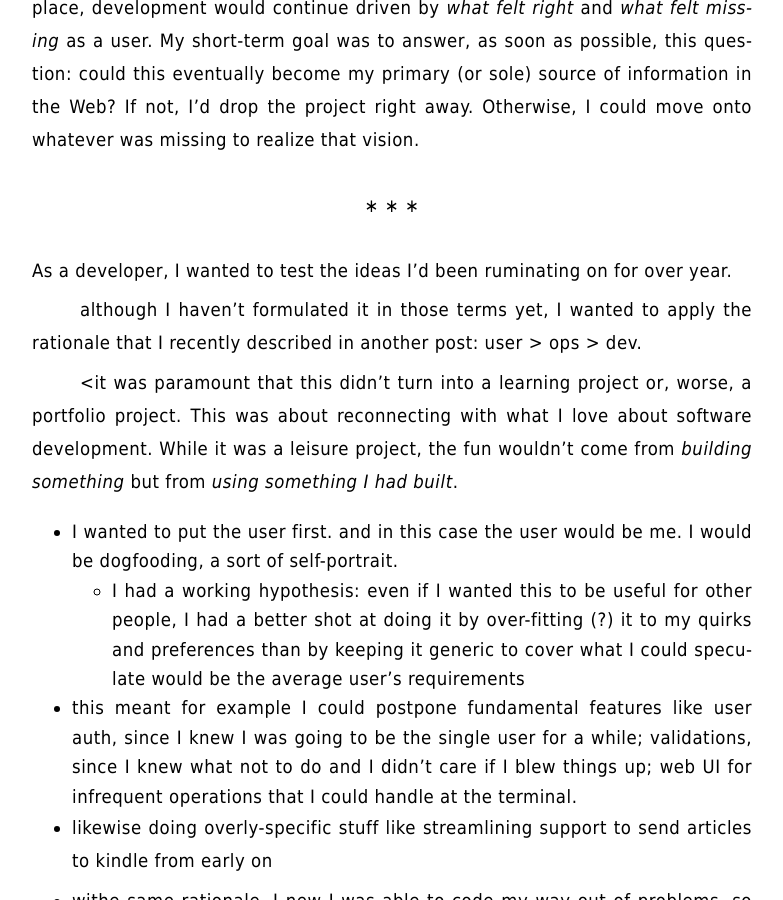
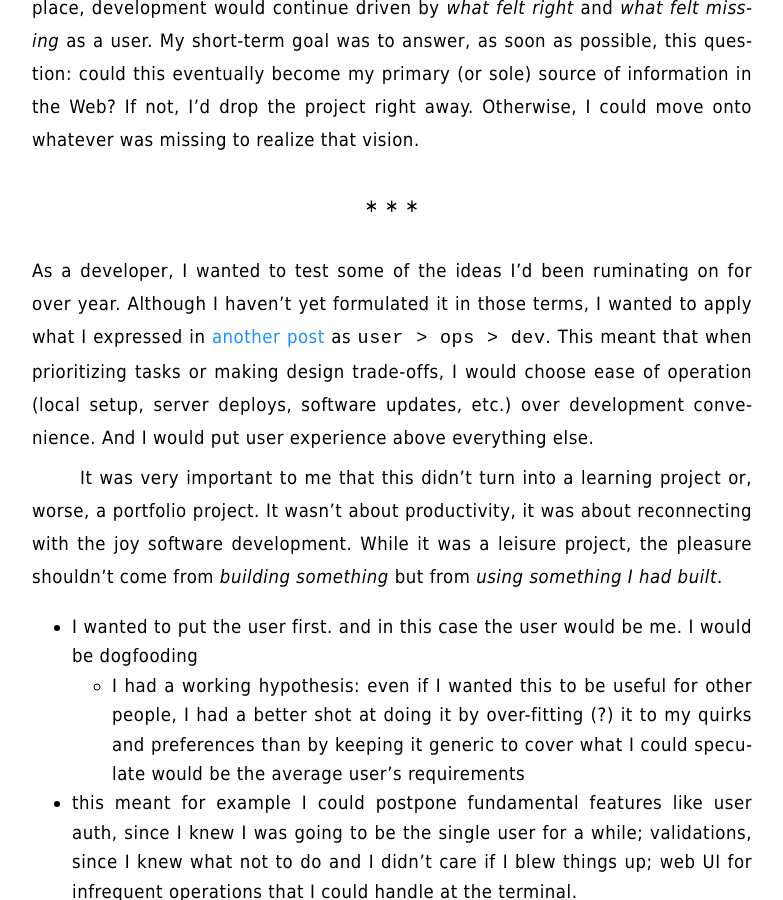
Before and after one commit to facundoolano/olano.dev, a Jekyll site: the page built from _posts/2023-12-08-reclaiming-the-web-with-a-personal-reader.md, in a window 1280 px wide and 900 px high, scrolled down 2506 px. Shown: the whole window, without its empty margins (248-1031 px from the left). Built offline with Jekyll 4.4.1, drawn with Linux system fonts in a browser that asks for light colours.

Commit message:
start filling dev section

```diff
--- a/_posts/2023-12-08-reclaiming-the-web-with-a-personal-reader.md
+++ b/_posts/2023-12-08-reclaiming-the-web-with-a-personal-reader.md
@@ -52,13 +52,11 @@ That's what I started with, but as soon as I had the most basic features in plac
 </p>
 </div>
 
-As a developer, I wanted to test the ideas I'd been ruminating on for over year.
+As a developer, I wanted to test some of the ideas I'd been ruminating on for over year. Although I haven't yet formulated it in those terms, I wanted to apply what I expressed in [another post](../2023-11-30-code-is-run-more-than-read) as `user > ops > dev`. This meant that when prioritizing tasks or making design trade-offs, I would choose ease of operation (local setup, server deploys, software updates, etc.) over development convenience. And I would put user experience above everything else.
 
-although I haven't formulated it in those terms yet, I wanted to apply the rationale that I recently described in another post: user > ops > dev.
+It was very important to me that this didn't turn into a learning project or, worse, a portfolio project. It wasn't about productivity, it was about reconnecting with the joy software development. While it was a leisure project, the pleasure shouldn't come from *building something* but from *using something I had built*.
 
-<it was paramount that this didn't turn into a learning project or, worse, a portfolio project. This was about reconnecting with what I love about software development. While it was a leisure project, the fun wouldn't come from *building something* but from *using something I had built*.
-
--   I wanted to put the user first. and in this case the user would be me. I would be dogfooding, a sort of self-portrait.
+-   I wanted to put the user first. and in this case the user would be me. I would be dogfooding
     -   I had a working hypothesis: even if I wanted this to be useful for other people, I had a better shot at doing it by over-fitting (?) it to my quirks and preferences than by keeping it generic to cover what I could speculate would be the average user's requirements
 
 -   this meant for example I could postpone fundamental features like user auth, since I knew I was going to be the single user for a while; validations, since I knew what not to do and I didn't care if I blew things up; web UI for infrequent operations that I could handle at the terminal.
```
Also changed, not shown: org/_posts/2023-12-08-reclaiming-the-web-with-a-personal-reader.org (+5 -4 lines).
